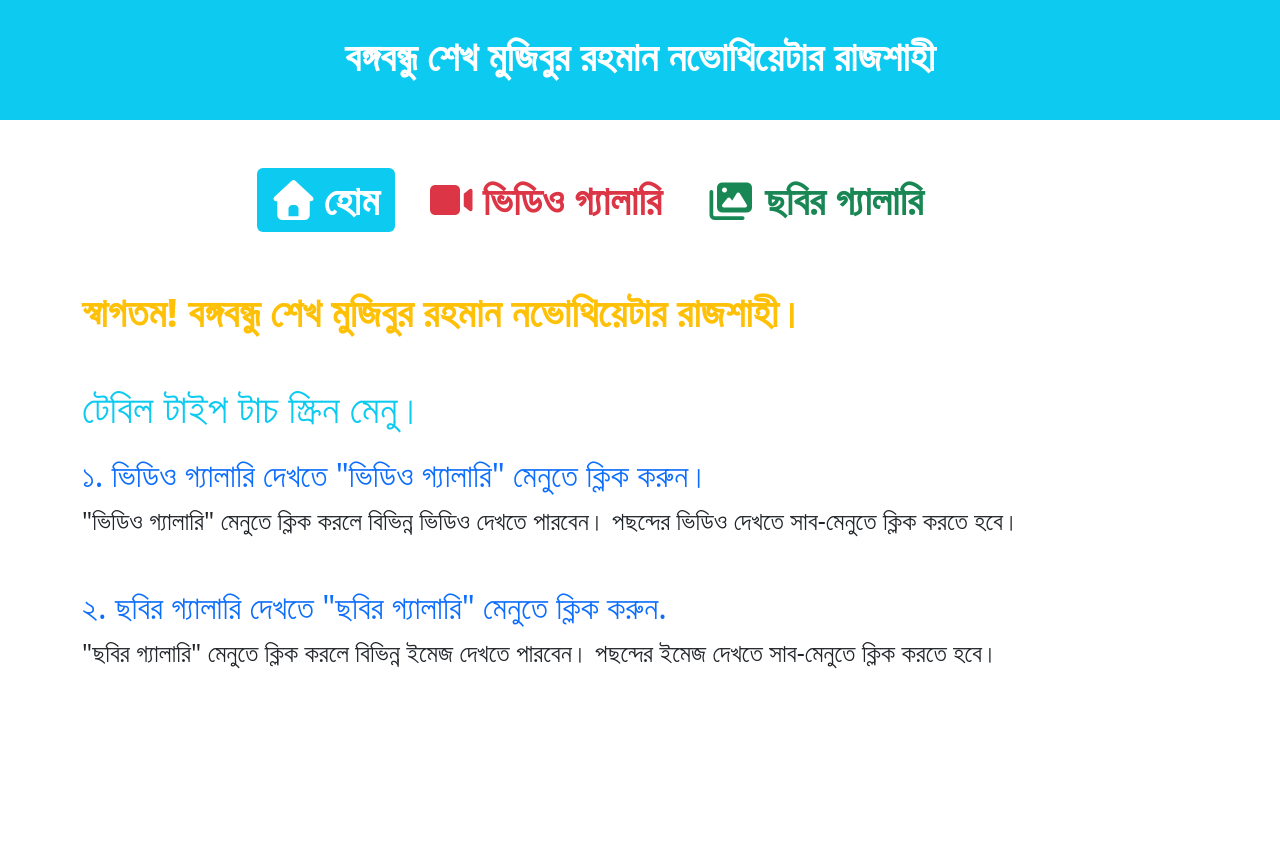
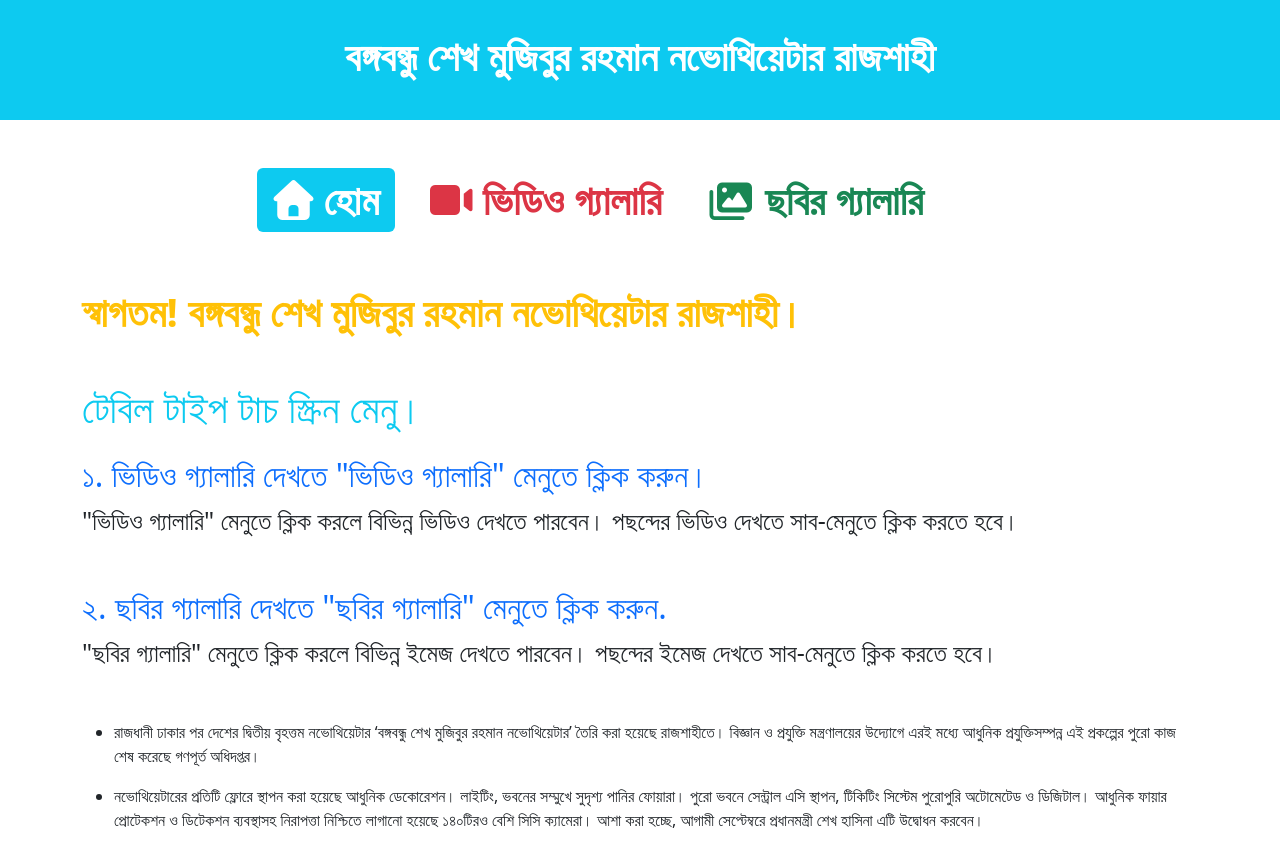
Before and after one commit to lokman-hosen/dom-app, a plain HTML site: page index.html in a window 1280 px wide. Before the commit the page ends 800 px from the top, so only its background shows below. Drawn offline with Linux system fonts and the light colour scheme.

Commit message:
Style updated

```diff
--- a/index.html
+++ b/index.html
@@ -63,6 +63,12 @@
                    <p class="sub-title">"ছবির গ্যালারি" মেনুতে ক্লিক করলে বিভিন্ন ইমেজ দেখতে পারবেন। পছন্দের ইমেজ দেখতে সাব-মেনুতে ক্লিক করতে হবে।</p>
                </li>
            </ul>
+            <div class="mt-5">
+                <ul>
+                    <li><p>রাজধানী ঢাকার পর দেশের দ্বিতীয় বৃহত্তম নভোথিয়েটার ‘বঙ্গবন্ধু শেখ মুজিবুর রহমান নভোথিয়েটার’ তৈরি করা হয়েছে রাজশাহীতে। বিজ্ঞান ও প্রযুক্তি মন্ত্রণালয়ের উদ্যোগে এরই মধ্যে আধুনিক প্রযুক্তিসম্পন্ন এই প্রকল্পের পুরো কাজ শেষ করেছে গণপূর্ত অধিদপ্তর। </p></li>
+                    <li><p>নভোথিয়েটারের প্রতিটি ফ্লোরে স্থাপন করা হয়েছে আধুনিক ডেকোরেশন। লাইটিং, ভবনের সম্মুখে সুদৃশ্য পানির ফোয়ারা। পুরো ভবনে সেন্ট্রাল এসি স্থাপন, টিকিটিং সিস্টেম পুরোপুরি অটোমেটেড ও ডিজিটাল। আধুনিক ফায়ার প্রোটেকশন ও ডিটেকশন ব্যবস্থাসহ নিরাপত্তা নিশ্চিতে লাগানো হয়েছে ১৪০টিরও বেশি সিসি ক্যামেরা। আশা করা হচ্ছে, আগামী সেপ্টেম্বরে প্রধানমন্ত্রী শেখ হাসিনা এটি উদ্বোধন করবেন।</p></li>
+                </ul>
+            </div>
         </div>
         <div class="tab-pane fade" id="pills-video" role="tabpanel" aria-labelledby="pills-video-tab" tabindex="0">
             <nav class="mt-5">
```
